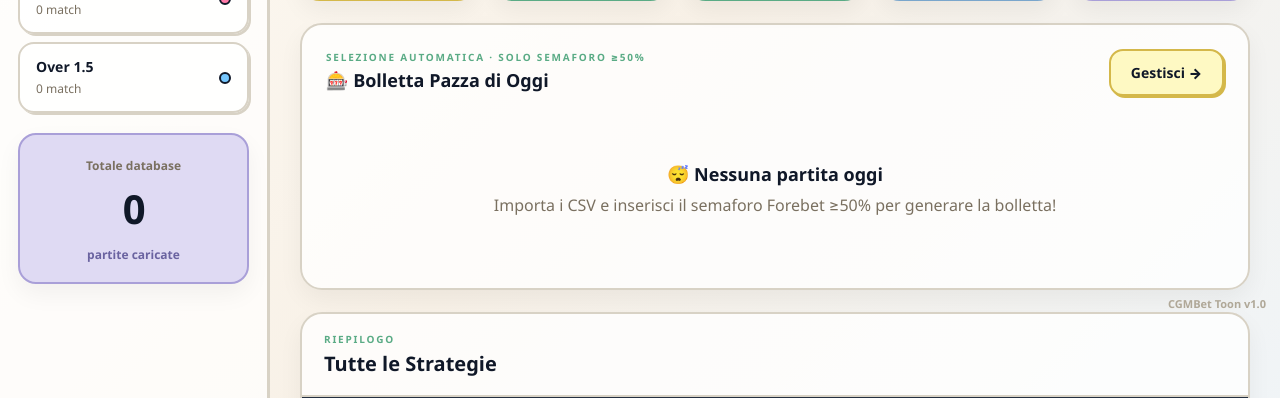
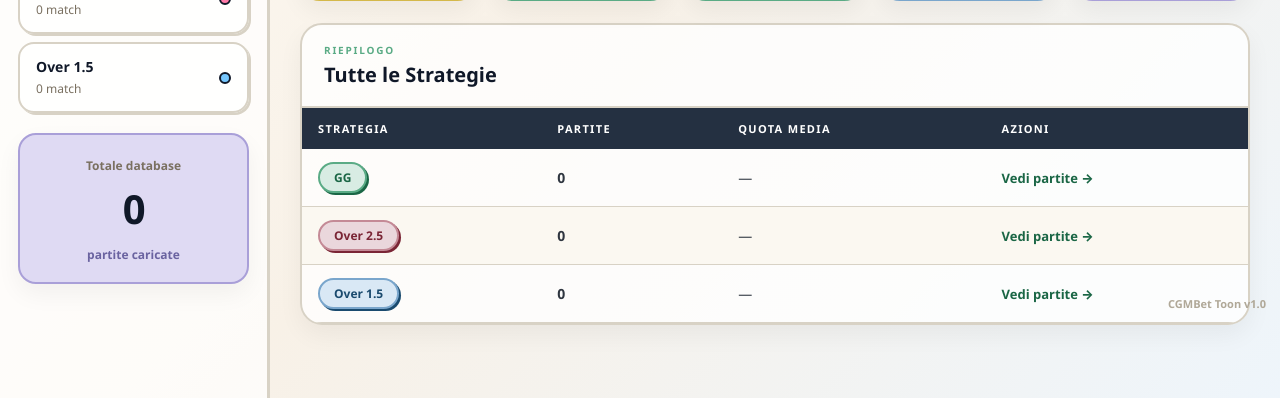
Before and after one commit to diablo130219/CGMBET, a Flask app: page /dashboard in a window 1280 px wide. Shown: the part 479-877 px from the top of the page. Run offline with Flask 3, Linux system fonts and the light colour scheme; data that the repository does not hold is empty.

Commit message:
Add files via upload

```diff
--- a/templates/dashboard.html
+++ b/templates/dashboard.html
@@ -83,67 +83,7 @@
       <div class="stat-card violet"><span>Slot Attivi</span><strong>3</strong><small>GG · Over · Over</small></div>
     </section>
 
-    <!-- BOLLETTA PAZZA -->
-    <section class="chart-card full" style="margin-bottom:22px;">
-      <div style="display:flex;justify-content:space-between;align-items:center;margin-bottom:18px;flex-wrap:wrap;gap:12px;">
-        <div>
-          <span class="comic-label">Selezione automatica · solo semaforo ≥50%</span>
-          <h3>🎰 Bolletta Pazza di Oggi</h3>
-        </div>
-        <div style="display:flex;align-items:center;gap:12px;">
-          {% if bolletta %}
-          <div style="text-align:center;padding:10px 18px;background:var(--soft-yellow);border:2px solid #d4b84a;border-radius:16px;box-shadow:2px 2px 0 #d4b84a;">
-            <div style="font-size:10px;font-weight:900;color:#7a6010;text-transform:uppercase;letter-spacing:.1em;">Quota Totale</div>
-            <div style="font-size:30px;font-weight:900;color:#101828;letter-spacing:-2px;">{{ quota_totale }}</div>
-            <div style="font-size:11px;color:#5aab85;font-weight:800;">{{ bolletta|length }} partite</div>
-          </div>
-          {% endif %}
-          <a href="{{ url_for('bolletta_page') }}" class="toon-btn" style="background:var(--soft-yellow);border-color:#d4b84a;box-shadow:2px 2px 0 #d4b84a;">
-            Gestisci →
-          </a>
-        </div>
-      </div>
 
-      {% if bolletta %}
-      <div class="table-wrap">
-        <table style="min-width:500px;">
-          <thead>
-            <tr>
-              <th>#</th>
-              <th>Ora</th>
-              <th>Casa</th>
-              <th>Trasferta</th>
-              <th>Mercato</th>
-              <th>Quota</th>
-              <th>% Media</th>
-            </tr>
-          </thead>
-          <tbody>
-            {% for p in bolletta %}
-            <tr>
-              <td><strong>{{ loop.index }}</strong></td>
-              <td><strong>{{ p.match_time }}</strong></td>
-              <td class="team">{{ p.home_team }}</td>
-              <td>{{ p.away_team }}</td>
-              <td>
-                {% if p.strategy == 'GG' %}<span class="strategy-pill gg">GG</span>
-                {% elif p.strategy == 'Over 2.5' %}<span class="strategy-pill o25">Over 2.5</span>
-                {% else %}<span class="strategy-pill o15">Over 1.5</span>{% endif %}
-              </td>
-              <td><span class="prob-value">{{ "%.2f"|format(p.odd or 0) }}</span></td>
-              <td><span class="stat-value">{{ p.pct_media }}%</span></td>
-            </tr>
-            {% endfor %}
-          </tbody>
-        </table>
-      </div>
-      {% else %}
-      <div class="empty-state">
-        <strong>😴 Nessuna partita oggi</strong>
-        <span>Importa i CSV e inserisci il semaforo Forebet ≥50% per generare la bolletta!</span>
-      </div>
-      {% endif %}
-    </section>
 
     <!-- RIEPILOGO STRATEGIE -->
     <section class="table-panel">
```
